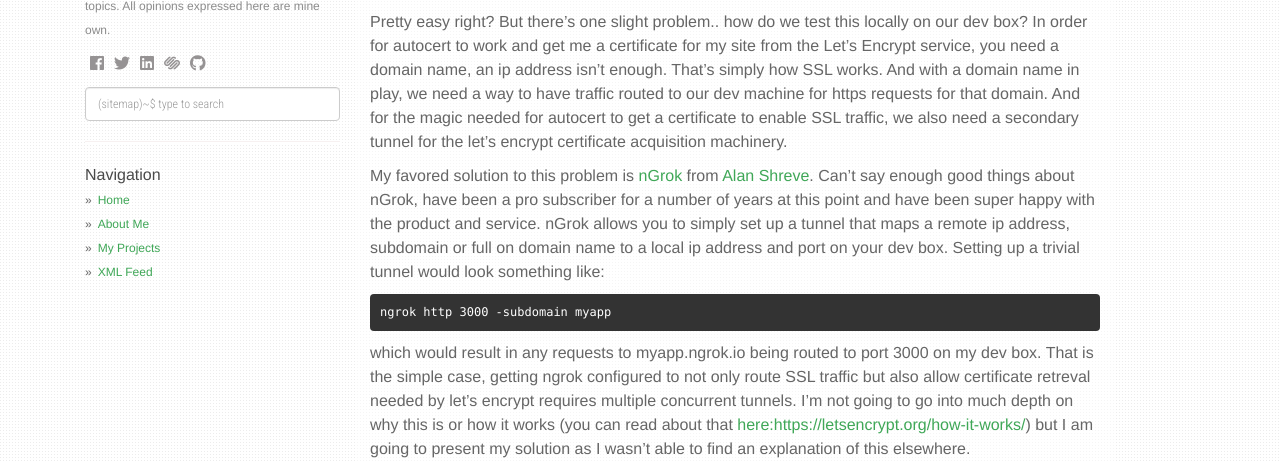
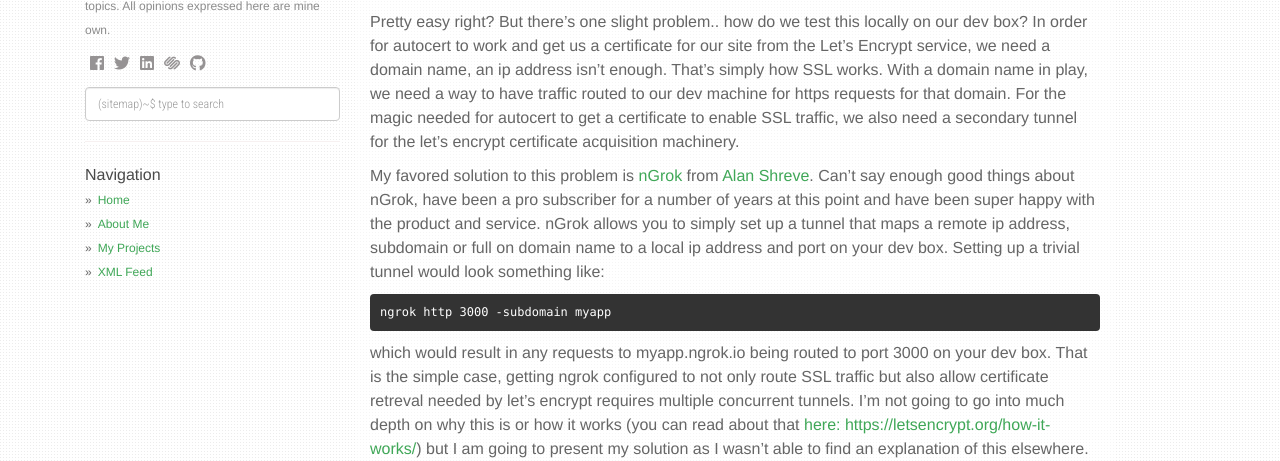
Before and after one commit to clarkezone/clarkezone.github.io, a Jekyll site: the page built from _posts/2020-01-29-acme-ngrok.md, in a window 1280 px wide and 1400 px high. Shown: the part 407-868 px from the top of the window. Built offline with Jekyll 4.4.1, drawn with Linux system fonts in a browser that asks for light colours; nearby versions of some CDN libraries; comment, search, counter and statistics services are not loaded; some of the changed text lies outside the part shown; grey boxes are pictures that could not be loaded.

Commit message:
Merge master

````diff
--- a/_posts/2020-01-29-acme-ngrok.md
+++ b/_posts/2020-01-29-acme-ngrok.md
@@ -10,7 +10,7 @@
 
 {% gist 0000a9057bd973000057e31f1085ccfc main.go %}
 
-Pretty easy right?  But there's one slight problem.. how do we test this locally on our dev box?  In order for autocert to work and get me a certificate for my site from the Let's Encrypt service, you need a domain name, an ip address isn't enough.  That's simply how SSL works.  And with a domain name in play, we need a way to have traffic routed to our dev machine for https requests for that domain.  And for the magic needed for autocert to get a certificate to enable SSL traffic, we also need a secondary tunnel for the let's encrypt certificate acquisition machinery.
+Pretty easy right?  But there's one slight problem.. how do we test this locally on our dev box?  In order for autocert to work and get us a certificate for our site from the Let's Encrypt service, we need a domain name, an ip address isn't enough.  That's simply how SSL works.  With a domain name in play, we need a way to have traffic routed to our dev machine for https requests for that domain.  For the magic needed for autocert to get a certificate to enable SSL traffic, we also need a secondary tunnel for the let's encrypt certificate acquisition machinery.
 
 My favored solution to this problem is [nGrok](https://ngrok.com) from [Alan Shreve](https://twitter.com/inconshreveable).  Can't say enough good things about nGrok, have been a pro subscriber for a number of years at this point and have been super happy with the product and service.  nGrok allows you to simply set up a tunnel that maps a remote ip address, subdomain or full on domain name to a local ip address and port on your dev box.  Setting up a trivial tunnel would look something like:
 
@@ -18,7 +18,7 @@
 ngrok http 3000 -subdomain myapp
 ```
 
-which would result in any requests to myapp.ngrok.io being routed to port 3000 on my dev box.  That is the simple case, getting ngrok configured to not only route SSL traffic but also allow certificate retreval needed by let's encrypt requires multiple concurrent tunnels.  I'm not going to go into much depth on why this is or how it works (you can read about that [here:https://letsencrypt.org/how-it-works/](https://letsencrypt.org/how-it-works/)) but I am going to present my solution as I wasn't able to find an explanation of this elsewhere.
+which would result in any requests to myapp.ngrok.io being routed to port 3000 on your dev box.  That is the simple case, getting ngrok configured to not only route SSL traffic but also allow certificate retreval needed by let's encrypt requires multiple concurrent tunnels.  I'm not going to go into much depth on why this is or how it works (you can read about that [here: https://letsencrypt.org/how-it-works/](https://letsencrypt.org/how-it-works/)) but I am going to present my solution as I wasn't able to find an explanation of this elsewhere.
 
 {% gist 0000a9057bd973000057e31f1085ccfc ngrokconfig.yaml %}
 
````
Also changed, not shown: other parts of _posts/2020-01-29-acme-ngrok.md (+1 -1 lines).
